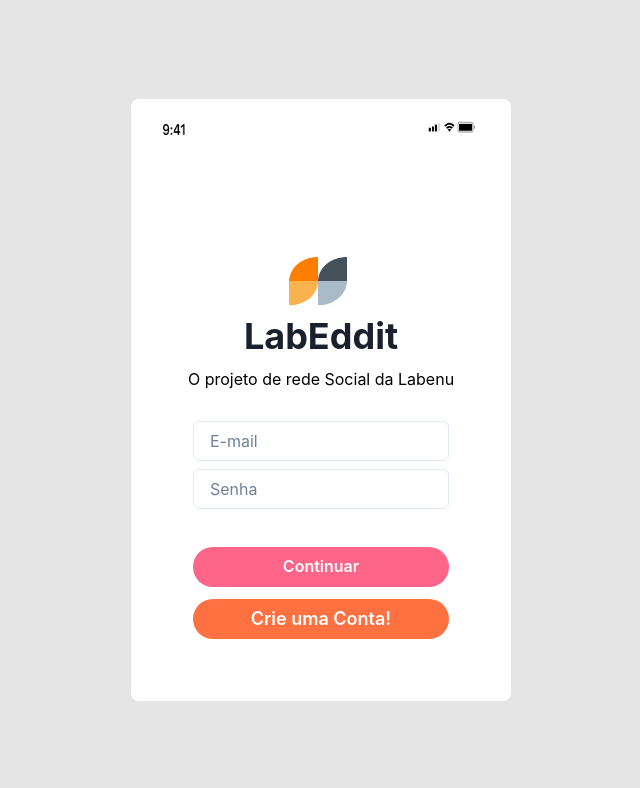
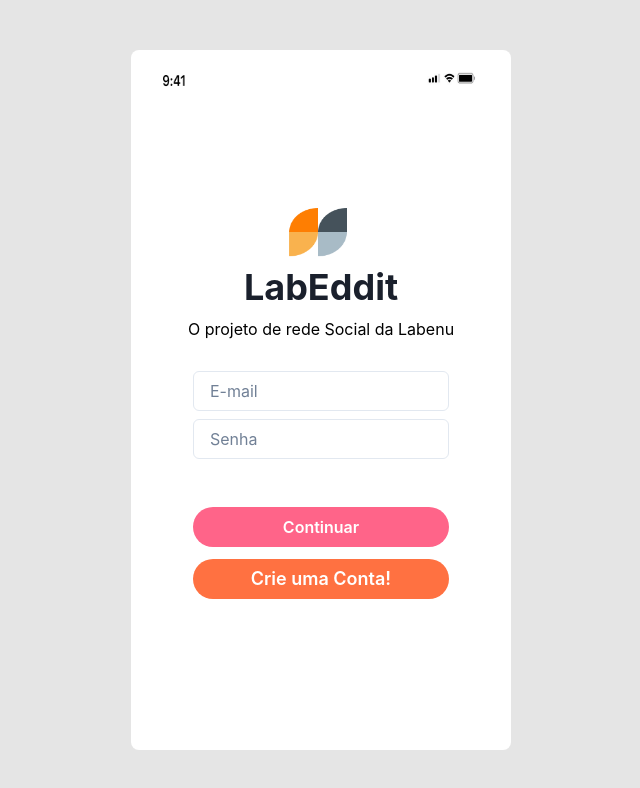
Before and after one commit to taiszimerer/labeddit-front, a React (Create React App) app: page /login in a window 1280 px wide. Shown: the top 788 px of the page, without its empty margins (319-959 px from the left). Built offline with nearby package versions, Linux system fonts and the light colour scheme.

Commit message:
fix: refatoração tamanho de tela login

```diff
--- a/src/pages/LoginPage/LoginPage.js
+++ b/src/pages/LoginPage/LoginPage.js
@@ -76,7 +76,7 @@ export const LoginPage = () => {
                 justify={'center'}
                 bg={'#E5E5E5'}>
                 <Stack spacing={8} maxW={'428px'} py={12} px={6}>
-                    <Box rounded={'lg'} bg={'#FFFFFF'} p={8} align={'center'}>
+                    <Box rounded={'lg'} bg={'#FFFFFF'} p={8} align={'center'} width={'380px'} height={'700px'}>
                         <Header />
                         <Stack marginTop={'30px'}>
                             <Image
@@ -107,7 +107,7 @@ export const LoginPage = () => {
                                     name="password" />
                             </FormControl>
                             <Stack spacing={3}>
-                                <Button bg={'#FF6489'} color={'white'} borderRadius={'20px'} marginTop={'30px'}
+                                <Button bg={'#FF6489'} color={'white'} borderRadius={'20px'} marginTop={'40px'}
                                     onClick={login}>
                                     {isLoading ? <Spinner /> : "Continuar"}
                                 </Button>
@@ -115,7 +115,7 @@ export const LoginPage = () => {
                                     onClick={() => goToSignupPage(navigate)}>
                                     Crie uma Conta!
                                 </Button>
-                            </Stack>
+                            </Stack >
                         </Stack>
                     </Box>
                 </Stack>
```
